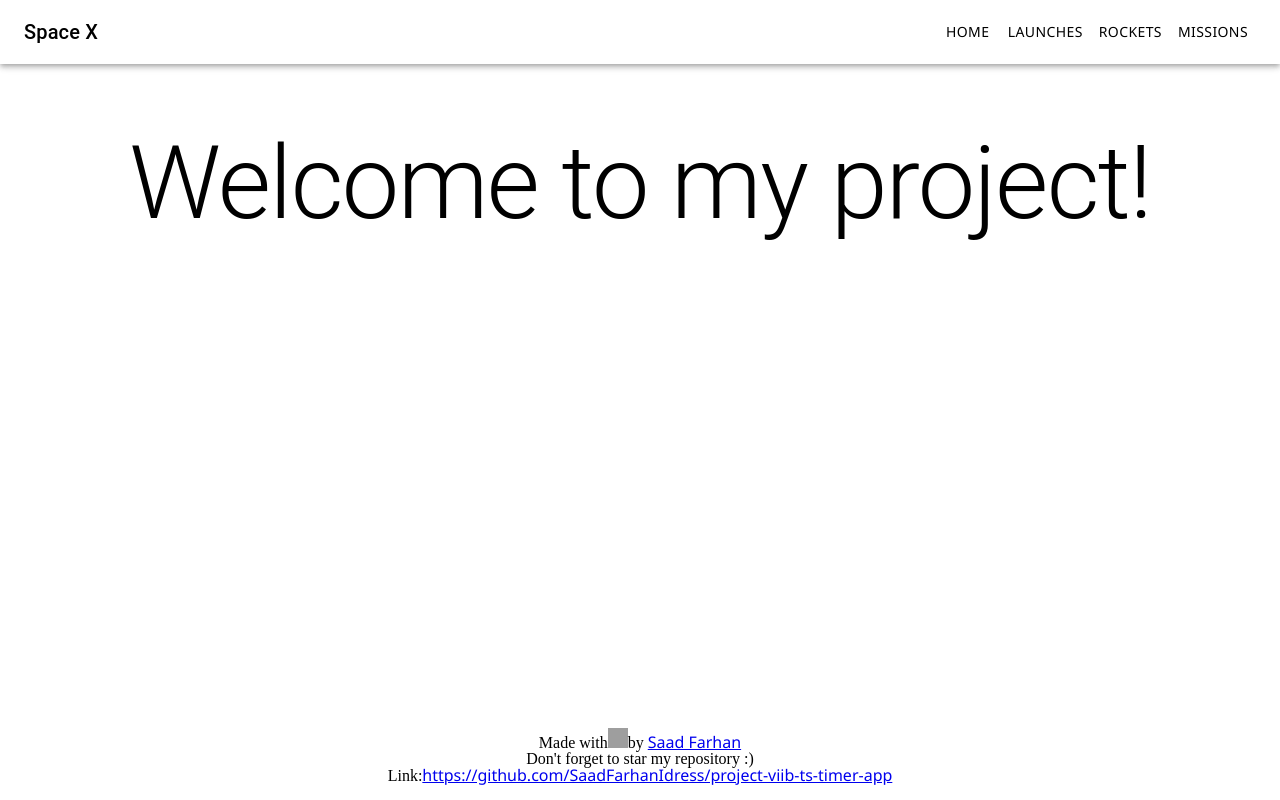
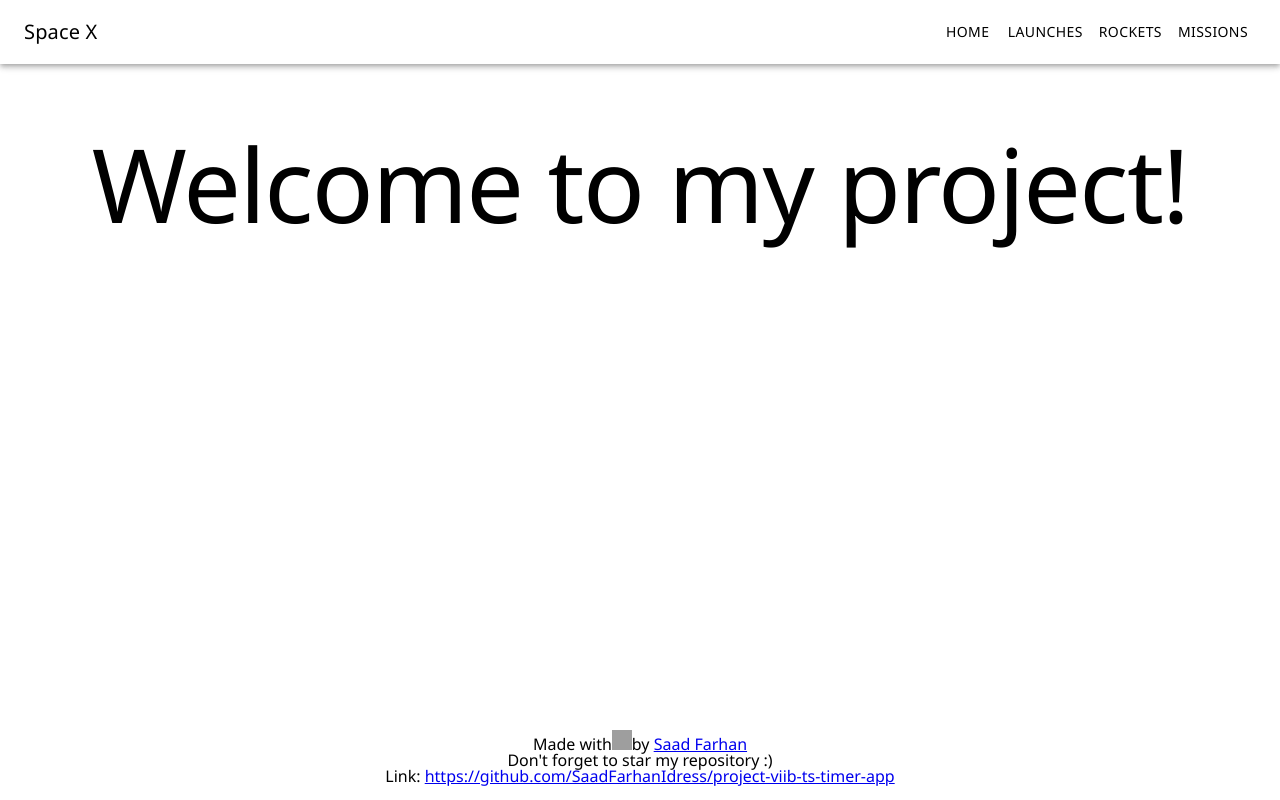
Before and after one commit to SaadFarhanIdress/app-with-spacex-api, a React (Create React App) app: page / in a window 1280 px wide. Built offline with nearby package versions, Linux system fonts and the light colour scheme; grey boxes are pictures that could not be loaded.

Commit message:
Last commit

```diff
--- a/src/components/Home/Home.tsx
+++ b/src/components/Home/Home.tsx
@@ -15,7 +15,7 @@ const Home = () => {
                 by <a href="http://www.github.com/SaadFarhanIdress">Saad Farhan</a>
                 <br />
                 Don't forget to star my repository :) <br />
-                Link:
+                Link:&nbsp;
                 <a href="https://github.com/SaadFarhanIdress/project-viib-ts-timer-app">
                     https://github.com/SaadFarhanIdress/project-viib-ts-timer-app
                 </a>
--- a/src/index.css
+++ b/src/index.css
@@ -8,7 +8,7 @@ body {
 }
 
 * {
-  font-family: 'Segoe UI', Tahoma, Geneva, Verdana, sans-serif;
+  font-family: 'Segoe UI', Tahoma, Geneva, Verdana, sans-serif !important;
 }
 
 .box {
```
